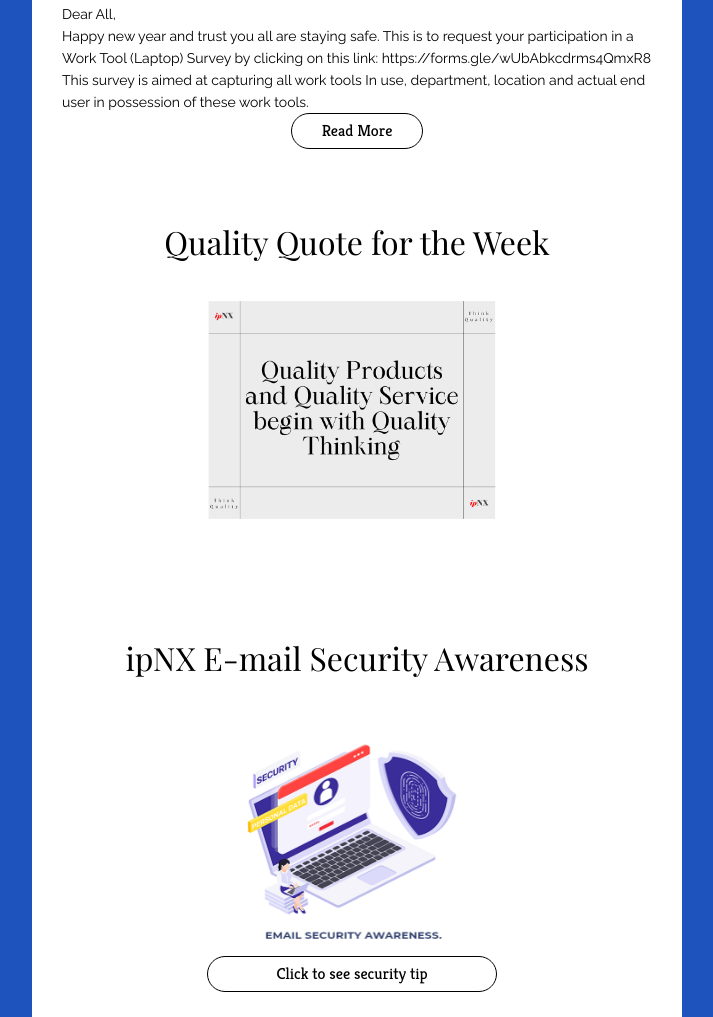
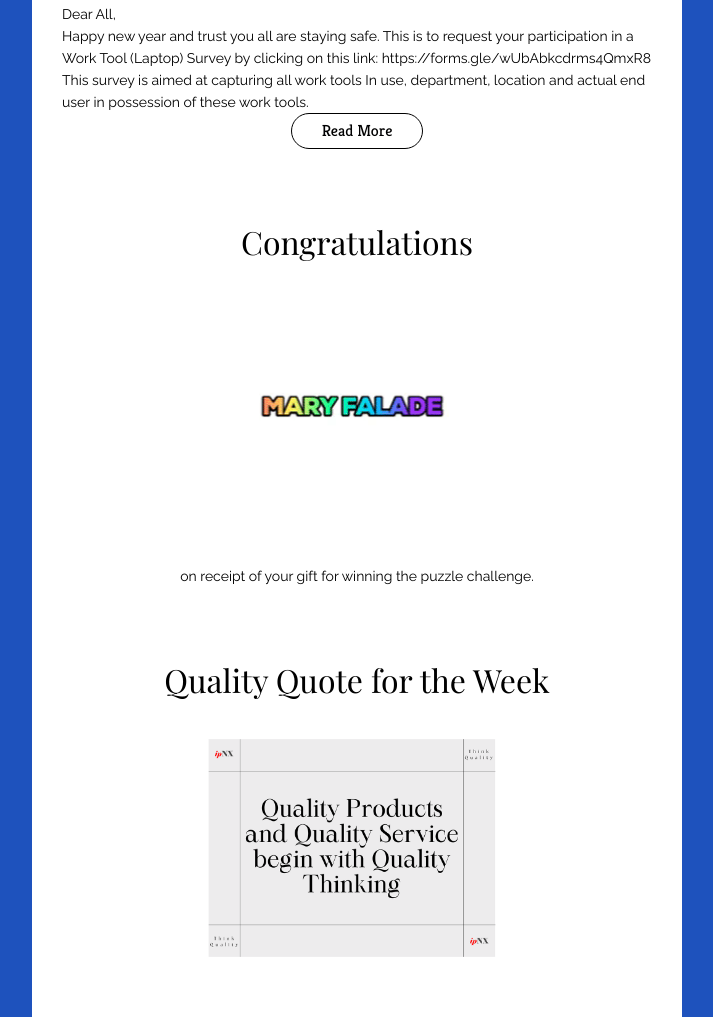
Before and after one commit to alphiechado/ipNXNewsletter, a plain HTML site: page Index.html.html in a window 1280 px wide. Shown: the part 1162-2179 px from the top of the page, without its empty margins (283-996 px from the left). Drawn offline with nearby package versions, Linux system fonts and the light colour scheme; a web font is replaced by a local one.

Commit message:
Add files via upload

```diff
--- a/Index.html.html
+++ b/Index.html.html
@@ -254,6 +254,38 @@
 									</tr>
 								</table>
 							</div>
+
+							<!-- Section 5 -->
+							<div mc:repeatable="Select" mc:variant="Section 5">
+								<table width="100%" border="0" cellspacing="0" cellpadding="0" bgcolor="#ffffff">
+									<tr>
+										<td class="p30-15-0" style="padding: 70px 30px 0px 30px;">
+											<table width="100%" border="0" cellspacing="0" cellpadding="0">
+												<tr>
+													<td class="h5-center"style="color:#a1a1a1; font-family:'Raleway', Arial,sans-serif; font-size:16px; line-height:22px; text-align:center; padding-bottom:5px;"><div mc:edit="text_31"></div></td>
+												</tr>
+												<tr>
+													<td class="h2-center"style="color:#000000; font-family:'Playfair Display', Times, 'Times New Roman', serif; font-size:32px; line-height:36px; text-align:center; padding-bottom:20px;"><div mc:edit="text_32">Congratulations</div></td>
+												</tr>
+												<tr>
+													<td style="padding-bottom: 25px;">
+														<table width="100%" border="0" cellspacing="0" cellpadding="0">
+															<tr>
+																<td class="fluid-img"style="font-size:0pt; line-height:0pt; text-align:center;"><img src="images/giphy (1).gif" width="290" height="260" mc:edit="image_15" style="max-width:290px;" border="0" alt="" /></td>
+																<td class="img" width="10"style="font-size:0pt; line-height:0pt; text-align:left;"></td>
+															</tr>
+														</table>
+													</td>
+												</tr>
+
+												<!-- Button -->
+												<tr>
+													<td class="text black"style="font-family:'Raleway', Arial,sans-serif; font-size:14px; line-height:22px; text-align:center; color:#000000;"><multiline><p> on receipt of your gift for winning the puzzle challenge.</multiline></td>
+												</tr>
+												<tr>
+
+												</tr>
+												<!-- END Button -->
 							<!-- END Section 5 -->
 							<div mc:repeatable="Select" mc:variant="Section 5">
 								<table width="100%" border="0" cellspacing="0" cellpadding="0" bgcolor="#ffffff">
```
